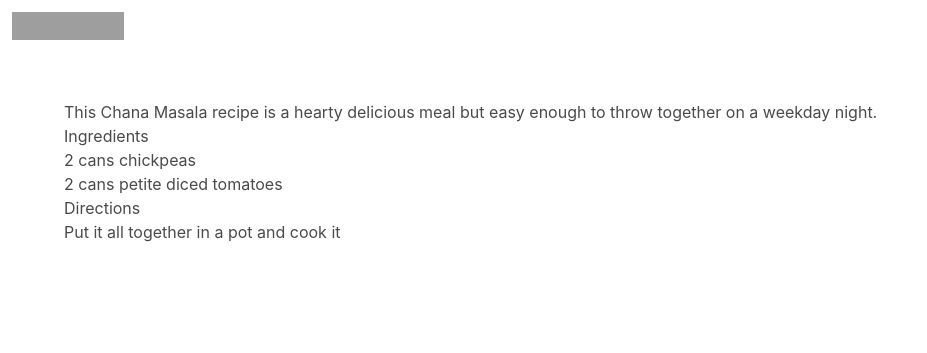
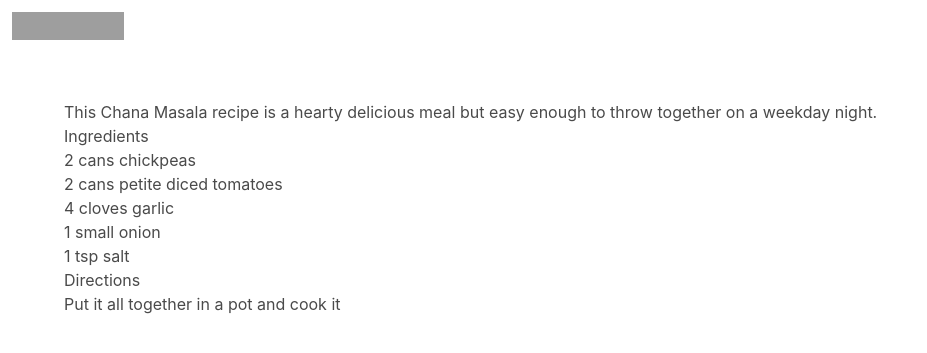
Before and after one commit to dansbits/housemade, a Jekyll site: the page built from _posts/2023-09-12-chana-masala.markdown, in a window 1280 px wide, cut to the strip 0-353 px from the top of the page. Shown: the whole strip, without its empty margins (0-927 px from the left). Built offline with Jekyll 4.4.1, drawn with Linux system fonts in a browser that asks for light colours; grey boxes are pictures that could not be loaded.

Commit message:
Updated Chana Masala

```diff
--- a/_posts/2023-09-12-chana-masala.markdown
+++ b/_posts/2023-09-12-chana-masala.markdown
@@ -9,6 +9,9 @@ This Chana Masala recipe is a hearty delicious meal but easy enough to throw tog
 Ingredients
 - 2 cans chickpeas
 - 2 cans petite diced tomatoes
+- 4 cloves garlic
+- 1 small onion
+- 1 tsp salt
 
 Directions
 - Put it all together in a pot and cook it
```
Also changed, not shown: other parts of _posts/2023-09-12-chana-masala.markdown (+1 -1 lines).
